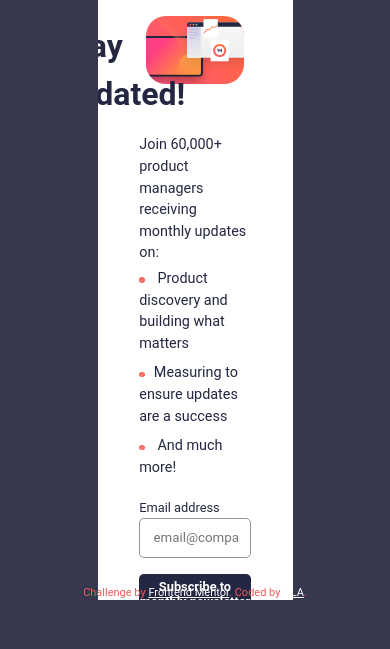
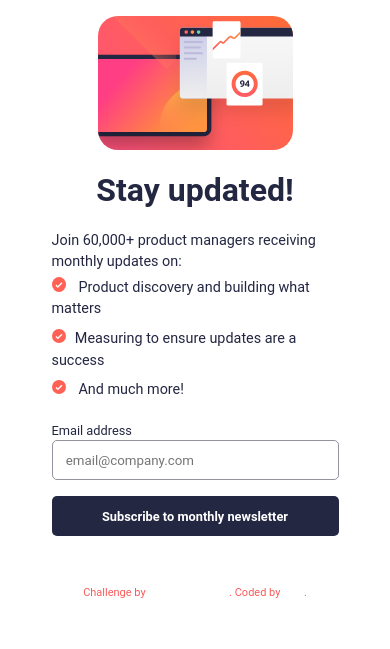
Before and after one commit to olaoluwajo/newsletter-main, a plain HTML site: page index.html in a window 390 px wide. Drawn offline with Linux system fonts and the light colour scheme.

Commit message:
done mobile

```diff
--- a/css/style.css
+++ b/css/style.css
@@ -162,14 +162,12 @@ body {
   height: 120%;
 }
 
-
-.signup__image img.mobile-image{
+.signup__image img.mobile-image {
   display: none;
 }
 
 /* <!-- Success message start --> */
 .success-message {
-
   width: 100%;
   height: 100vh;
   display: flex;
@@ -195,14 +193,12 @@ body {
   flex-direction: column;
   border-radius: 40px;
   overflow: hidden;
-
 }
 
 .success-message__title h1 {
   font-size: 2.7rem;
   line-height: 1;
   margin-top: 1rem;
-
 }
 
 .success-message__description p {
@@ -226,13 +222,11 @@ body {
   font-size: 0.8rem;
   font-weight: 700;
   cursor: pointer;
-
 }
 
 .success-message__container button:active {
   background-color: var(--tomato);
 }
-
 
 @media (max-width: 800px) {
   .signup__image img.desktop-image {
@@ -271,7 +265,7 @@ body {
 
   .signup__title h1 {
     font-size: 2rem;
-    margin-left: -80px;
+    margin-left: 0px;
   }
 
   .signup__description {
@@ -315,3 +309,15 @@ body {
     color: #000000;
   }
 }
+
+@media (max-width: 500px) {
+  body {
+    background-color: var(--white);
+  }
+  .signup-container {
+    width: 100%;
+  }
+  .success-message__container {
+    width: 70%;
+  }
+}
```
